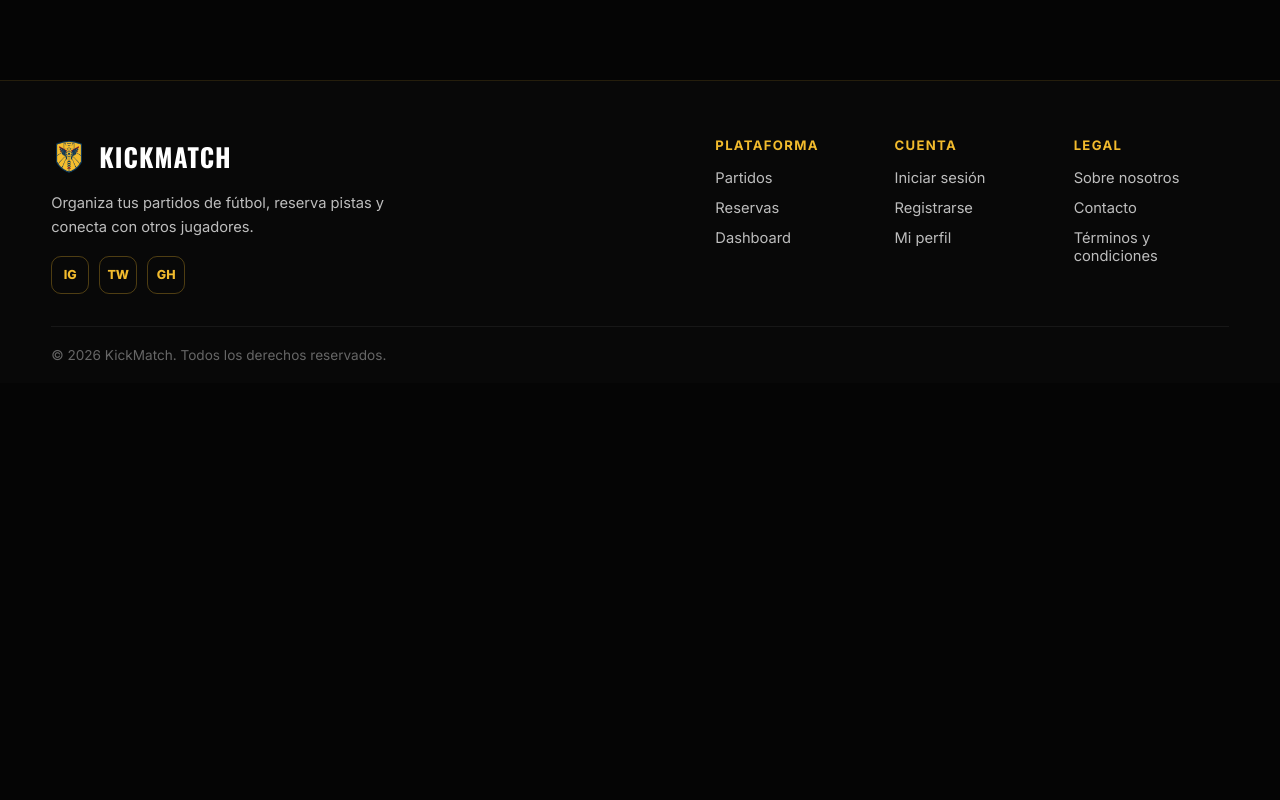
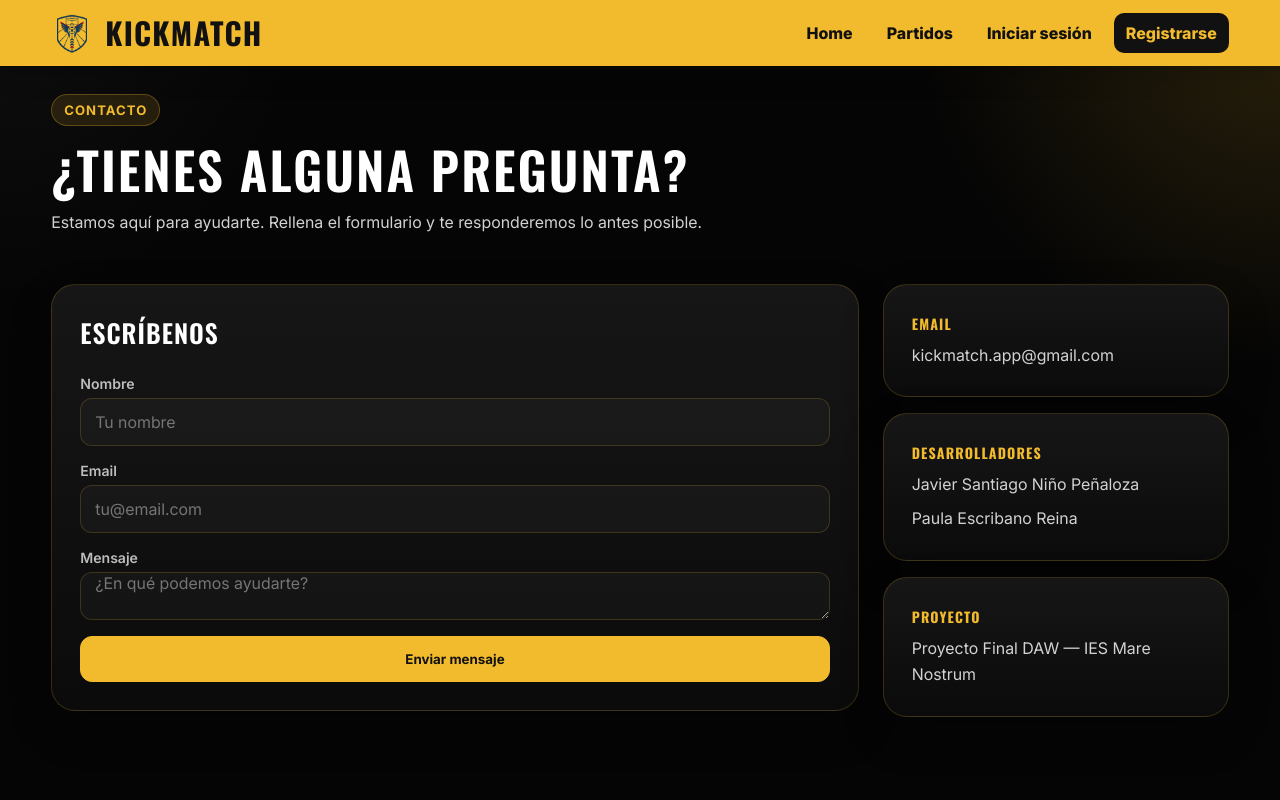
Before and after one commit to JavNinPen11/KickMatch, a React (Create React App) app in the folder Frontend/: page /contact in a window 1280 px wide. Shown: the top 800 px of the page. Built offline with nearby package versions, Linux system fonts and the light colour scheme; no server answers.

Commit message:
Creación de pagina ContactPage

```diff
--- a/Frontend/src/App.js
+++ b/Frontend/src/App.js
@@ -15,6 +15,7 @@ import PanelFields from "./pages/PanelFields"
 import { Footer } from "./components/forms/Footer"
 import AboutPage from "./pages/AboutPage"
 import { ScrollToTop } from "./components/scrollTop/ScrollTop"
+import ContactPage from "./pages/ContactPage"
 
 
 function App() {
@@ -45,6 +46,7 @@ function App() {
             </PrivateRoute>
           } />
           <Route path="/about" element={<AboutPage />} />
+          <Route path="/contact" element={<ContactPage />} />
         </Routes>
         <Footer/>
       </Router>
--- /dev/null
+++ b/Frontend/src/pages/ContactPage.js
@@ -0,0 +1,114 @@
+import { useState } from "react"
+import { Nav } from "../components/nav/Nav"
+import style from "./stylePages/contactPage.module.scss"
+
+export default function ContactPage() {
+    const [form, setForm] = useState({ nombre: "", email: "", mensaje: "" })
+    const [sent, setSent] = useState(false)
+
+    const handleChange = (e) => {
+        setForm((prev) => ({ ...prev, [e.target.name]: e.target.value }))
+    }
+
+    const handleSubmit = (e) => {
+        e.preventDefault()
+        setSent(true)
+        setForm({ nombre: "", email: "", mensaje: "" })
+    }
+
+    return (
+        <main className="mainPage">
+            <Nav />
+
+            <div className="content">
+                <section className={style.header}>
+                    <span className="labelYellow">Contacto</span>
+                    <h1>¿Tienes alguna pregunta?</h1>
+                    <p className="textBase">
+                        Estamos aquí para ayudarte. Rellena el formulario y te responderemos lo antes posible.
+                    </p>
+                </section>
+
+                <section className={style.grid}>
+                    <div className={`cardBase ${style.formCard}`}>
+                        {sent ? (
+                            <div className={style.success}>
+                                <span className={style.successIcon}>✓</span>
+                                <h2>Mensaje enviado</h2>
+                                <p className="textBase">Gracias por contactarnos. Te responderemos en breve.</p>
+                                <button className="btnOne" type="button" onClick={() => setSent(false)}>
+                                    Enviar otro mensaje
+                                </button>
+                            </div>
+                        ) : (
+                            <>
+                                <h2>Escríbenos</h2>
+                                <form className={style.form} onSubmit={handleSubmit}>
+                                    <div className={style.formGroup}>
+                                        <label>Nombre</label>
+                                        <input
+                                            className="inputBase"
+                                            type="text"
+                                            name="nombre"
+                                            value={form.nombre}
+                                            onChange={handleChange}
+                                            placeholder="Tu nombre"
+                                            required
+                                        />
+                                    </div>
+
+                                    <div className={style.formGroup}>
+                                        <label>Email</label>
+                                        <input
+                                            className="inputBase"
+                                            type="email"
+                                            name="email"
+                                            value={form.email}
+                                            onChange={handleChange}
+                                            placeholder="tu@email.com"
+                                            required
+                                        />
+                                    </div>
+
+                                    <div className={style.formGroup}>
+                                        <label>Mensaje</label>
+                                        <textarea
+                                            className={`inputBase ${style.textarea}`}
+                                            name="mensaje"
+                                            value={form.mensaje}
+                                            onChange={handleChange}
+                                            placeholder="¿En qué podemos ayudarte?"
+                                            required
+                                        />
+                                    </div>
+
+                                    <button className="btnOne" type="submit">
+                                        Enviar mensaje
+                                    </button>
+                                </form>
+                            </>
+                        )}
+                    </div>
+
+                    <div className={style.info}>
+                        <article className={`cardBase ${style.infoCard}`}>
+                            <h3>Email</h3>
+                            <p className="textBase">kickmatch.app@gmail.com</p>
+                        </article>
+
+                        <article className={`cardBase ${style.infoCard}`}>
+                            <h3>Desarrolladores</h3>
+                            <p className="textBase">Javier Santiago Niño Peñaloza</p>
+                            <p className="textBase">Paula Escribano Reina</p>
+                        </article>
+
+                        <article className={`cardBase ${style.infoCard}`}>
+                            <h3>Proyecto</h3>
+                            <p className="textBase">Proyecto Final DAW — IES Mare Nostrum</p>
+                        </article>
+                    </div>
+                </section>
+            </div>
+        </main>
+    )
+}
--- /dev/null
+++ b/Frontend/src/pages/stylePages/contactPage.module.scss
@@ -0,0 +1,101 @@
+.header {
+    max-width: 760px;
+    margin-bottom: 48px;
+}
+
+.header h1 {
+    margin: 16px 0 12px;
+    font-size: clamp(2.2rem, 4vw, 3.4rem);
+    line-height: 1.08;
+}
+
+.grid {
+    display: grid;
+    grid-template-columns: minmax(0, 1.4fr) minmax(0, 0.6fr);
+    gap: 24px;
+    align-items: start;
+}
+
+.formCard {
+    display: grid;
+    gap: 24px;
+}
+
+.formCard h2 {
+    margin: 0;
+    font-size: 1.6rem;
+}
+
+.form {
+    display: grid;
+    gap: 16px;
+}
+
+.formGroup {
+    display: flex;
+    flex-direction: column;
+    gap: 6px;
+}
+
+.formGroup label {
+    font-size: 0.88rem;
+    color: #bdbdbd;
+    font-weight: 600;
+}
+
+.textarea {
+    min-height: 140px;
+    padding: 12px 14px;
+    resize: vertical;
+}
+
+.info {
+    display: grid;
+    gap: 16px;
+}
+
+.infoCard {
+    display: grid;
+    gap: 8px;
+}
+
+.infoCard h3 {
+    margin: 0;
+    color: #f2bb2d;
+    font-size: 0.88rem;
+    font-weight: 700;
+    letter-spacing: 0.08em;
+    text-transform: uppercase;
+}
+
+.success {
+    display: flex;
+    flex-direction: column;
+    align-items: center;
+    gap: 16px;
+    padding: 32px 0;
+    text-align: center;
+}
+
+.success h2 {
+    margin: 0;
+}
+
+.successIcon {
+    width: 56px;
+    height: 56px;
+    border-radius: 50%;
+    background-color: rgba(100, 210, 140, 0.15);
+    border: 2px solid rgba(100, 210, 140, 0.4);
+    color: #6dd49a;
+    font-size: 1.6rem;
+    display: flex;
+    align-items: center;
+    justify-content: center;
+}
+
+@media (max-width: 900px) {
+    .grid {
+        grid-template-columns: 1fr;
+    }
+}
```
Also changed, not shown: Frontend/src/pages/TermsPage.js (added).
